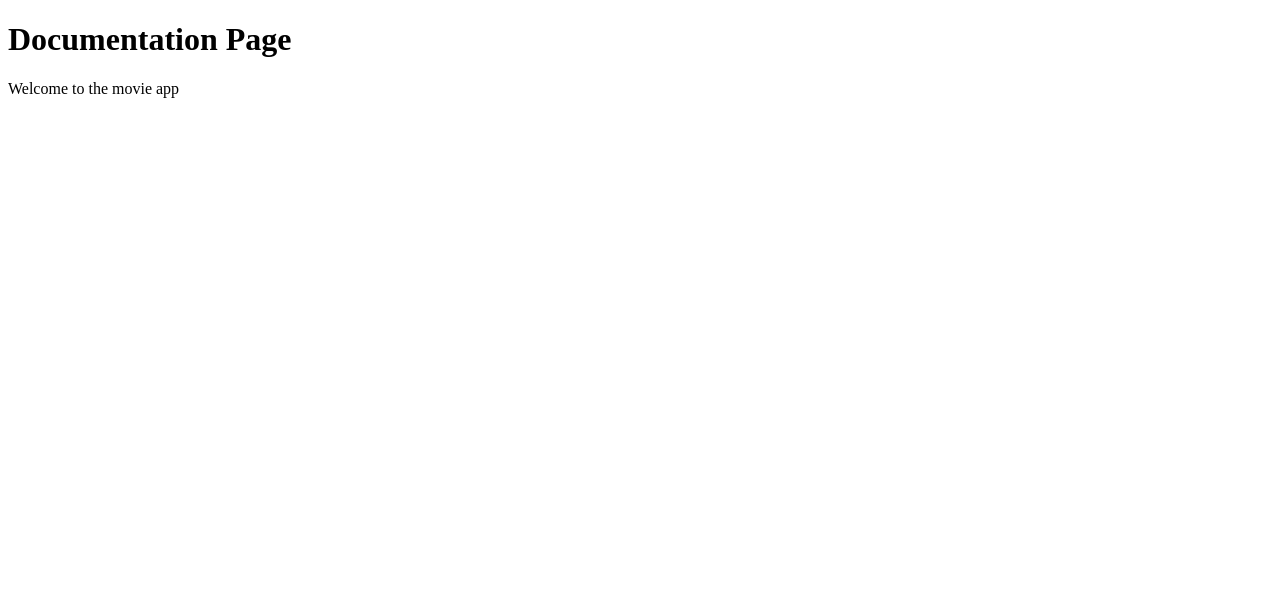
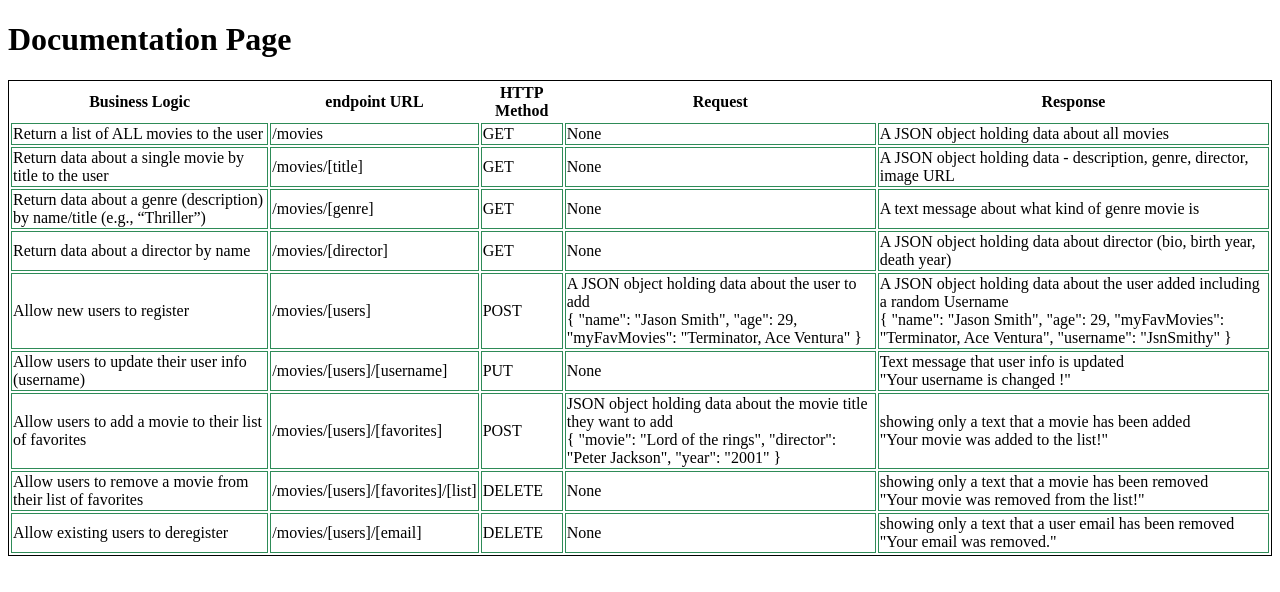
Before and after one commit to T-G0d3X/Movietron, a website: page public/documentation.html in a window 1280 px wide. Drawn offline with Linux system fonts and the light colour scheme.

Commit message:
adds documentation for endpoints and implements methods

```diff
--- a/package.json
+++ b/package.json
@@ -1,7 +1,6 @@
 {
   "name": "Movietron",
   "version": "1.0.0",
-  "description": "",
   "main": "index.js",
   "scripts": {
     "test": "echo \"Error: no test specified\" && exit 1",
@@ -26,5 +25,6 @@
   },
   "devDependencies": {
     "eslint": "^7.15.0"
-  }
+  },
+  "description": ""
 }
--- a/public/documentation.html
+++ b/public/documentation.html
@@ -4,9 +4,138 @@
   <meta charset="UTF-8">
   <meta name="viewport" content="width=device-width, initial-scale=1.0">
   <title>Movietron</title>
+  <style>
+    table {
+      border: 1px solid black;
+    }
+
+    td {
+      border: 1px solid seagreen;
+    }
+  </style>
 </head>
 <body>
   <h1>Documentation Page</h1>
-  <p>Welcome to the movie app</p>
+  <table>
+    <thead>
+      <tr>
+        <th>Business Logic</th>
+        <th>endpoint URL</th>
+        <th>HTTP Method</th>
+        <th>Request</th>
+        <th>Response</th>
+      </tr>
+    </thead>
+    <tbody>
+      <tr>
+        <td>
+          Return a list of ALL movies to the user
+        </td>
+        <td>/movies</td>
+        <td>GET</td>
+        <td>None</td>
+        <td>A JSON object holding data about all movies</td>
+      </tr>
+      <tr>
+        <td>
+          Return data about a single movie by title to the user
+        </td>
+        <td>/movies/[title]</td>
+        <td>GET</td>
+        <td>None</td>
+        <td>A JSON object holding data - description, genre, director, image URL</td>
+      </tr>
+      <tr>
+        <td>
+          Return data about a genre (description) by name/title (e.g., “Thriller”)
+        </td>
+        <td>/movies/[genre]</td>
+        <td>GET</td>
+        <td>None</td>
+        <td>A text message about what kind of genre movie is</td>
+      </tr>
+      <tr>
+        <td>
+          Return data about a director by name
+        </td>
+        <td>/movies/[director]</td>
+        <td>GET</td>
+        <td>None</td>
+        <td>A JSON object holding data about director (bio, birth year, death year)</td>
+      </tr>
+      <tr>
+        <td>
+          Allow new users to register
+        </td>
+        <td>/movies/[users]</td>
+        <td>POST</td>
+        <td>A JSON object holding data about the user to add <br>
+          {
+            "name": "Jason Smith",
+            "age": 29,
+            "myFavMovies": "Terminator, Ace Ventura"
+          }
+        </td>
+        <td>A JSON object holding data about the user added including a random Username
+          <br>
+          {
+            "name": "Jason Smith",
+            "age": 29,
+            "myFavMovies": "Terminator, Ace Ventura",
+            "username": "JsnSmithy"
+          }
+        </td>
+      </tr>
+      <tr>
+        <td>
+          Allow users to update their user info (username)
+        </td>
+        <td>/movies/[users]/[username]</td>
+        <td>PUT</td>
+        <td>None</td>
+        <td>
+          Text message that user info is updated<br>"Your username is changed !"
+        </td>
+      </tr>
+      <tr>
+        <td>
+          Allow users to add a movie to their list of favorites
+        </td>
+        <td>/movies/[users]/[favorites]</td>
+        <td>POST</td>
+        <td>
+          JSON object holding data about the movie title they want to add<br>
+          {
+            "movie": "Lord of the rings",
+            "director": "Peter Jackson",
+            "year": "2001"
+          }
+        </td>
+        <td>showing only a text that a movie has been added<br> "Your movie was added to the list!"</td>
+      </tr>
+      <tr>
+        <td>
+          Allow users to remove a movie from their list of favorites
+        </td>
+        <td>/movies/[users]/[favorites]/[list]</td>
+        <td>DELETE</td>
+        <td>None</td>
+        <td>
+          showing only a text that a movie has been removed<br> "Your movie was removed from the list!"
+        </td>
+      </tr>
+      <tr>
+        <td>
+          Allow existing users to deregister
+        </td>
+        <td>/movies/[users]/[email]</td>
+        <td>DELETE</td>
+        <td>None</td>
+        <td>
+          showing only a text that a user email has been removed<br> "Your email was removed."
+        </td>
+      </tr>
+    </tbody>
+  </table>
 </body>
 </html>
```
Also changed, not shown: index.js (+69 -8 lines).
